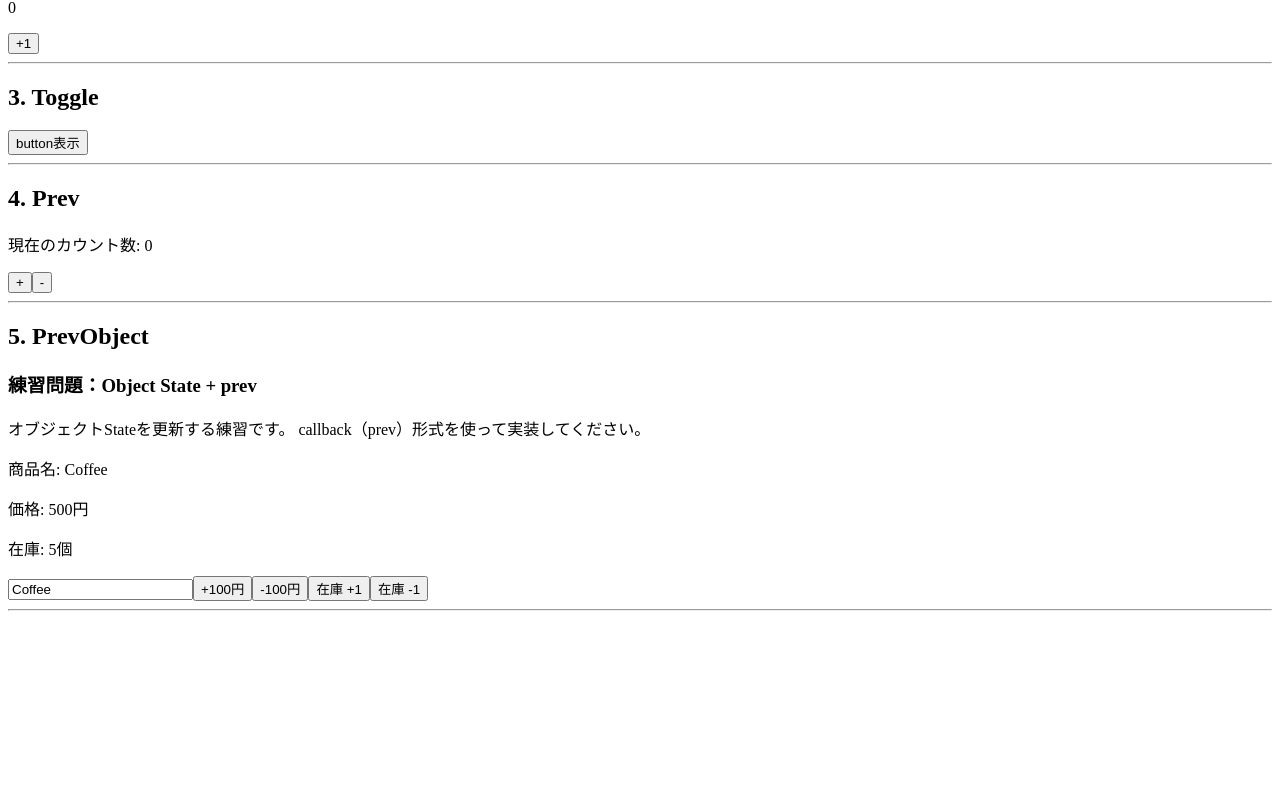
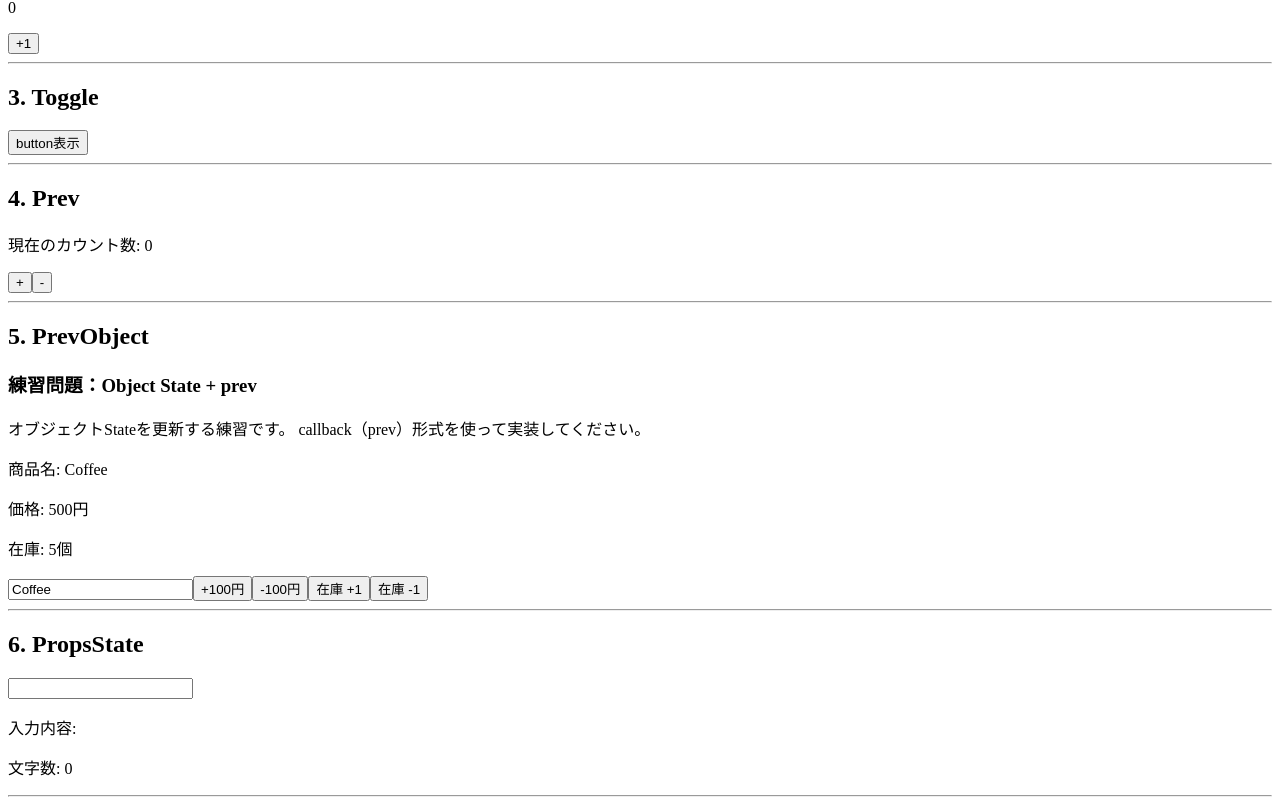
Before and after one commit to nasu-masa/frontend-study, a React (Vite) app in the folder react/react-basics/: page / in a window 1280 px wide. Shown: the part 243-1048 px from the top of the page. Before the commit the page ends 862 px from the top, so only its background shows below. Built offline with nearby package versions, Linux system fonts and the light colour scheme.

Commit message:
Practice parent-child state management with props

```diff
--- a/react/react-basics/src/components/03-events-state/useState-basics/parent.jsx
+++ b/react/react-basics/src/components/03-events-state/useState-basics/parent.jsx
@@ -3,6 +3,7 @@ import Counter from "./counter";
 import Toggle from "./toggle";
 import Prev from "./prev";
 import PrevObject from "./object-state-prev-practice";
+import PropsState from "./props-state-text-counter";
 
 const Parent = () => {
   return (
@@ -33,6 +34,11 @@ const Parent = () => {
       <PrevObject />
 
       <hr />
+
+      <h2>6. PropsState</h2>
+      <PropsState />
+
+      <hr />
     </div>
   );
 };
--- /dev/null
+++ b/react/react-basics/src/components/03-events-state/useState-basics/props-state-text-counter.jsx
@@ -0,0 +1,57 @@
+// 練習問題：Props + State
+//
+// InputArea（入力担当）と TextResult（表示担当）を
+// 別コンポーネントに分離してください。
+//
+// POINT:
+// ・StateはExample（親）が持つ
+// ・子コンポーネントはPropsで値を受け取る
+// ・入力担当と表示担当で役割を分ける
+
+import { useState } from "react";
+// 【要件】
+// ■ Exampleコンポーネント
+// ・useStateを使って文字列Stateを1つ定義する。
+// ・初期値は空文字 "" とする。
+// ・必要なPropsを子コンポーネントへ渡す。
+const Example = () => {
+  const [text, setText] = useState("");
+  return (
+    <>
+      <InputArea text={text} setText={setText} />
+      <TextResult text={text} />
+    </>
+  );
+};
+// ■ InputAreaコンポーネント
+// ・input要素を表示する。
+// ・入力された値をStateに反映する。
+// ・Stateは持たない。
+// ・Propsを使って更新する。
+const InputArea = ({ text, setText }) => {
+  return (
+    <input type="text" value={text} onChange={(e) => setText(e.target.value)} />
+    //(e)の中に「今入力された文字」が入ってる
+  );
+};
+// ■ TextResultコンポーネント
+// ・現在の入力内容を表示する。
+// ・現在の文字数も表示する。
+// ・Propsで受け取った値のみを使う。
+const TextResult = ({ text }) => {
+  return (
+    <>
+      <p>入力内容: {text}</p>
+      <p>文字数: {text.length}</p>
+    </>
+  );
+};
+
+export default Example;
+
+// 【完成イメージ】
+//
+// 入力欄：[React]
+//
+// 入力内容：React
+// 文字数：5文字
```
